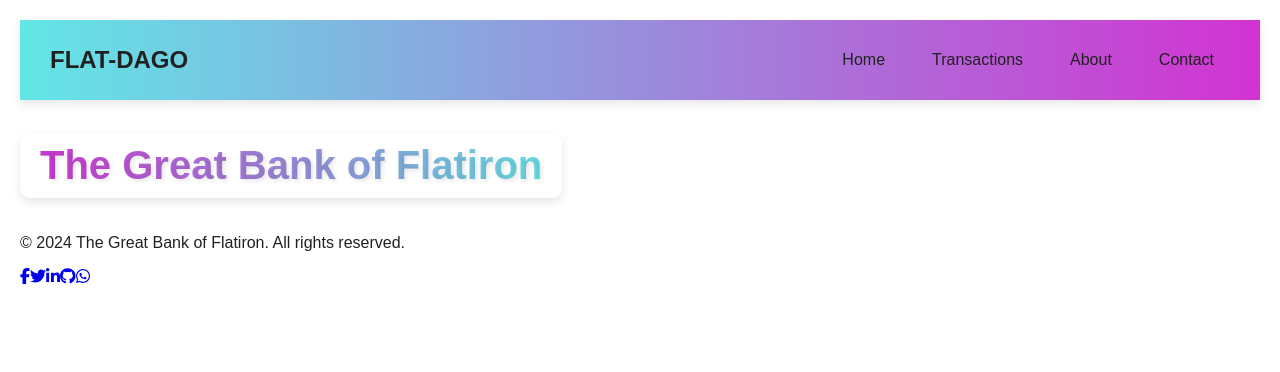
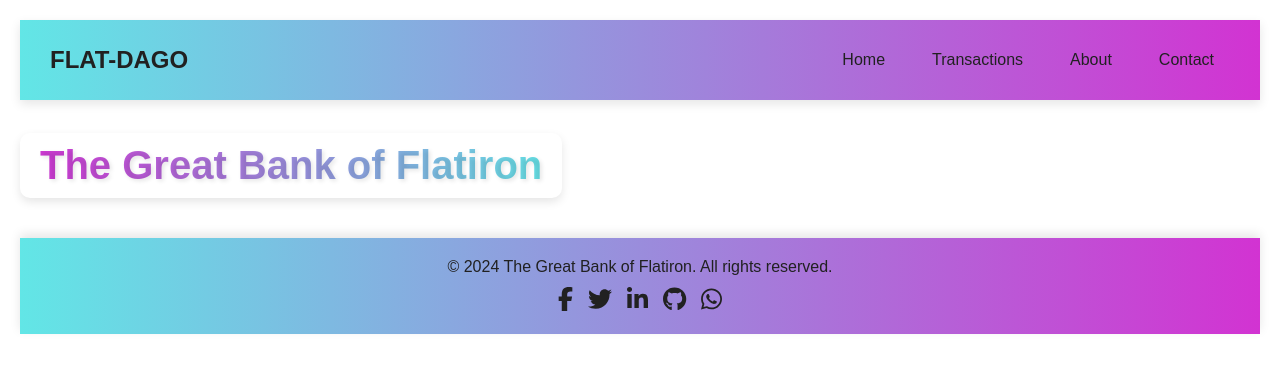
Before and after one commit to george-badia/the-great-bank-of-flatiron, a React (Create React App) app: page / in a window 1280 px wide. Shown: the top 372 px of the page. Built offline with nearby package versions, Linux system fonts and the light colour scheme.

Commit message:
styles footer

```diff
--- a/src/App.css
+++ b/src/App.css
@@ -78,3 +78,49 @@ h2 {
   display: inline-block;
   box-shadow: 0 4px 10px var(--shadow-color);
 }
+
+/* -------=footer-----=------ */
+
+.footer {
+  background: var(--background-gradient);
+  color: var(--font-color);
+  text-align: center;
+  padding: 20px 0;
+  position: relative;
+  z-index: 2;
+  margin-top: 20px;
+  box-shadow: 0px -4px 10px rgba(0, 0, 0, 0.1);
+}
+
+.footer {
+  background: var(--background-gradient);
+  color: var(--font-color);
+  text-align: center;
+  padding: 20px 0;
+  position: relative;
+  z-index: 2;
+  margin-top: 20px;
+  box-shadow: 0px -4px 10px rgba(0, 0, 0, 0.1);
+}
+
+.footer p {
+  margin: 0;
+  padding-bottom: 10px;
+}
+
+.social-icons {
+  display: flex;
+  justify-content: center;
+  gap: 15px;
+}
+
+.social-icon {
+  color: var(--font-color);
+  font-size: 24px;
+  transition: color 0.3s ease, transform 0.3s ease;
+}
+
+.social-icon:hover {
+  color: var(--cyan);
+  transform: scale(1.2);
+}
```
